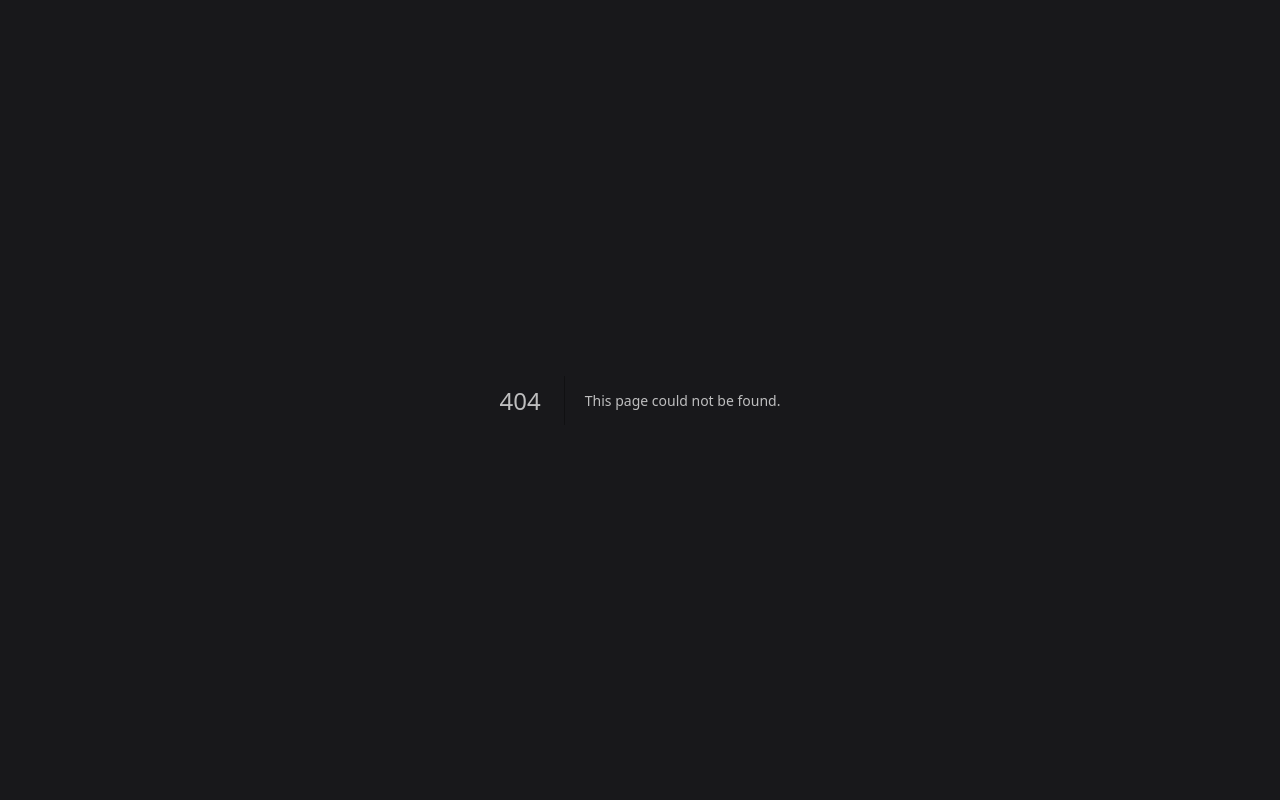
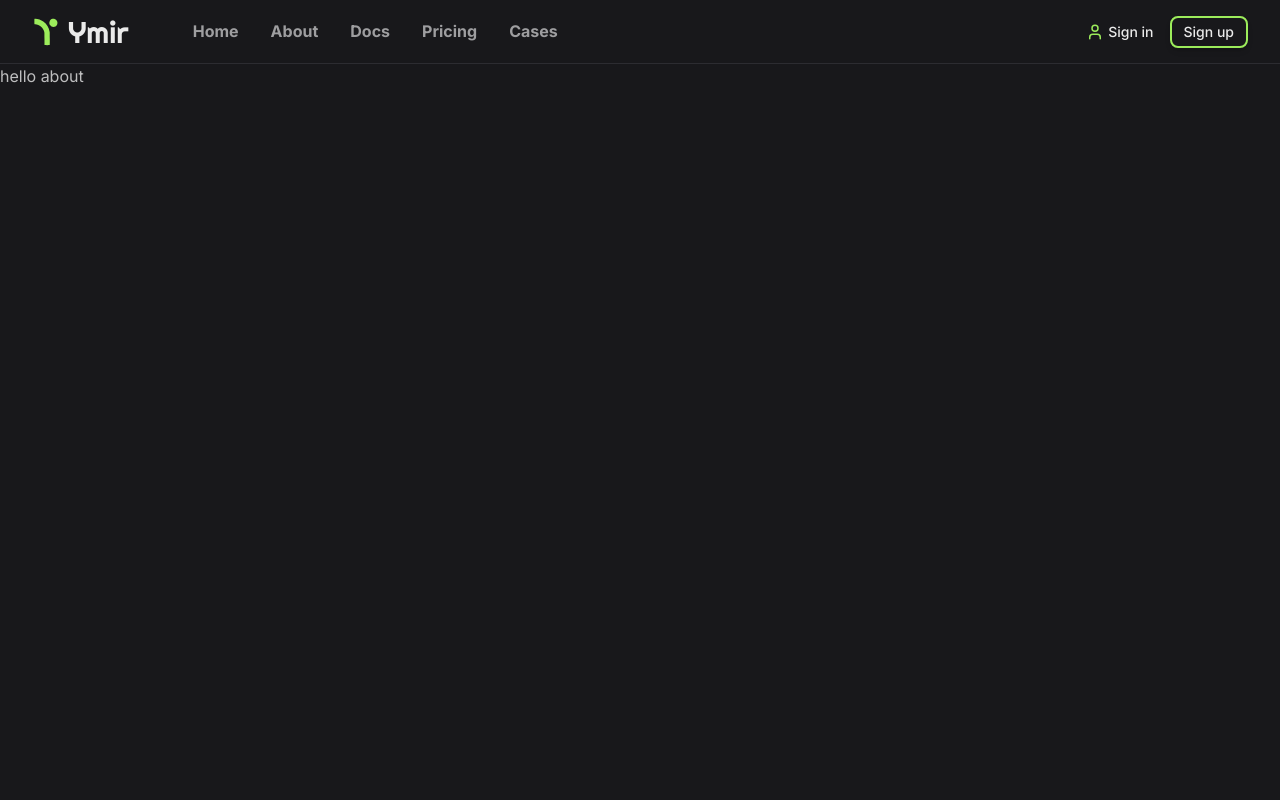
Before and after one commit to charmingruby/ymir, a Next.js app in the folder web/: page /about in a window 1280 px wide. Before the commit this address had no page. Shown: the top 800 px of the page. Built offline with nearby package versions, Linux system fonts and the light colour scheme.

Commit message:
first version of drawer

```diff
--- /dev/null
+++ b/web/src/app/(presentation)/about/page.tsx
@@ -0,0 +1,3 @@
+export default function About() {
+  return <div className="min-h-screen pt-16">hello about</div>
+}
--- a/web/src/app/(presentation)/components/header/actions.tsx
+++ b/web/src/app/(presentation)/components/header/actions.tsx
@@ -14,7 +14,7 @@ export function Actions() {
       </div>
       <Link href="/dashboard">
         <Button variant="secondary" className="h-8">
-          <span className="">Start app</span>
+          <span className="">Sign up</span>
         </Button>
       </Link>
     </div>
--- a/web/src/app/(presentation)/components/header/index.tsx
+++ b/web/src/app/(presentation)/components/header/index.tsx
@@ -17,7 +17,7 @@ export function Header() {
 
   return (
     <header className="fixed top-0 z-50 h-16 w-full border-b border-gray-500 bg-gray-800">
-      {isMenuOpen && <Drawer />}
+      {isMenuOpen && <Drawer onClick={handleMenuToggle} />}
       <Container>
         <div className="flex h-16 items-center justify-between">
           <div className="flex items-center gap-4 lg:gap-16">
--- a/web/src/app/(presentation)/components/header/navigation/drawer.tsx
+++ b/web/src/app/(presentation)/components/header/navigation/drawer.tsx
@@ -1,10 +1,47 @@
 import { Container } from '@/components/ui/container'
+import { navItems } from './navigation-items'
+import { Button } from '@/components/ui/button'
+import Link from 'next/link'
 
-export function Drawer() {
+interface DrawerProps {
+  onClick: () => void
+}
+
+export function Drawer({ onClick }: DrawerProps) {
   return (
     <div className="fixed mt-16 w-full border-b-2 border-gray-600 bg-gray-900 py-6">
       <Container>
-        <div>drawer</div>
+        <div className="flex w-full flex-col items-center gap-6">
+          {/* Navigation Items */}
+          <ul className="flex flex-col items-center gap-4">
+            {navItems.map((item) => (
+              <Link
+                href={`/${item === 'Home' ? '' : item.toLowerCase()}`}
+                key={item}
+                onClick={onClick}
+              >
+                <li className="cursor-pointer font-medium text-gray-50 transition-colors active:text-primary-300">
+                  {item}
+                </li>
+              </Link>
+            ))}
+          </ul>
+
+          {/* Actions */}
+          <div className="flex flex-col items-center gap-2">
+            <Link href="/dashboard" onClick={onClick}>
+              <Button variant="secondary" className="h-8">
+                <span className="">Sign in</span>
+              </Button>
+            </Link>
+
+            <Link href="/dashboard" onClick={onClick}>
+              <Button variant="primary" className="h-8">
+                <span className="">Sign up</span>
+              </Button>
+            </Link>
+          </div>
+        </div>
       </Container>
     </div>
   )
--- a/web/src/app/(presentation)/components/header/navigation/navigation-items.tsx
+++ b/web/src/app/(presentation)/components/header/navigation/navigation-items.tsx
@@ -1,20 +1,22 @@
+import Link from 'next/link'
+
+export const navItems = ['Home', 'About', 'Docs', 'Pricing', 'Cases']
+
 export function NavigationItems() {
-  const navItems = ['Home', 'About', 'Docs', 'Pricing', 'Cases']
-
   return (
-    <>
     <nav className="hidden lg:flex">
       <ul className="flex gap-8 text-sm font-bold text-gray-200 transition-colors">
         {navItems.map((item) => (
-            <li
+          <Link
+            href={`/${item === 'Home' ? '' : item.toLowerCase()}`}
             key={item}
-              className="flex h-[3.875rem] cursor-pointer items-center border-b-2 border-gray-800 transition-colors hover:border-b-2 hover:border-primary-500 hover:text-gray-50"
           >
+            <li className="flex h-[3.875rem] cursor-pointer items-center border-b-2 border-gray-800 transition-colors hover:border-b-2 hover:border-primary-500 hover:text-gray-50">
               <span className="text-base font-semibold">{item}</span>
             </li>
+          </Link>
         ))}
       </ul>
     </nav>
-    </>
   )
 }
```
Lines whose indentation alone changed are shown as unchanged.
